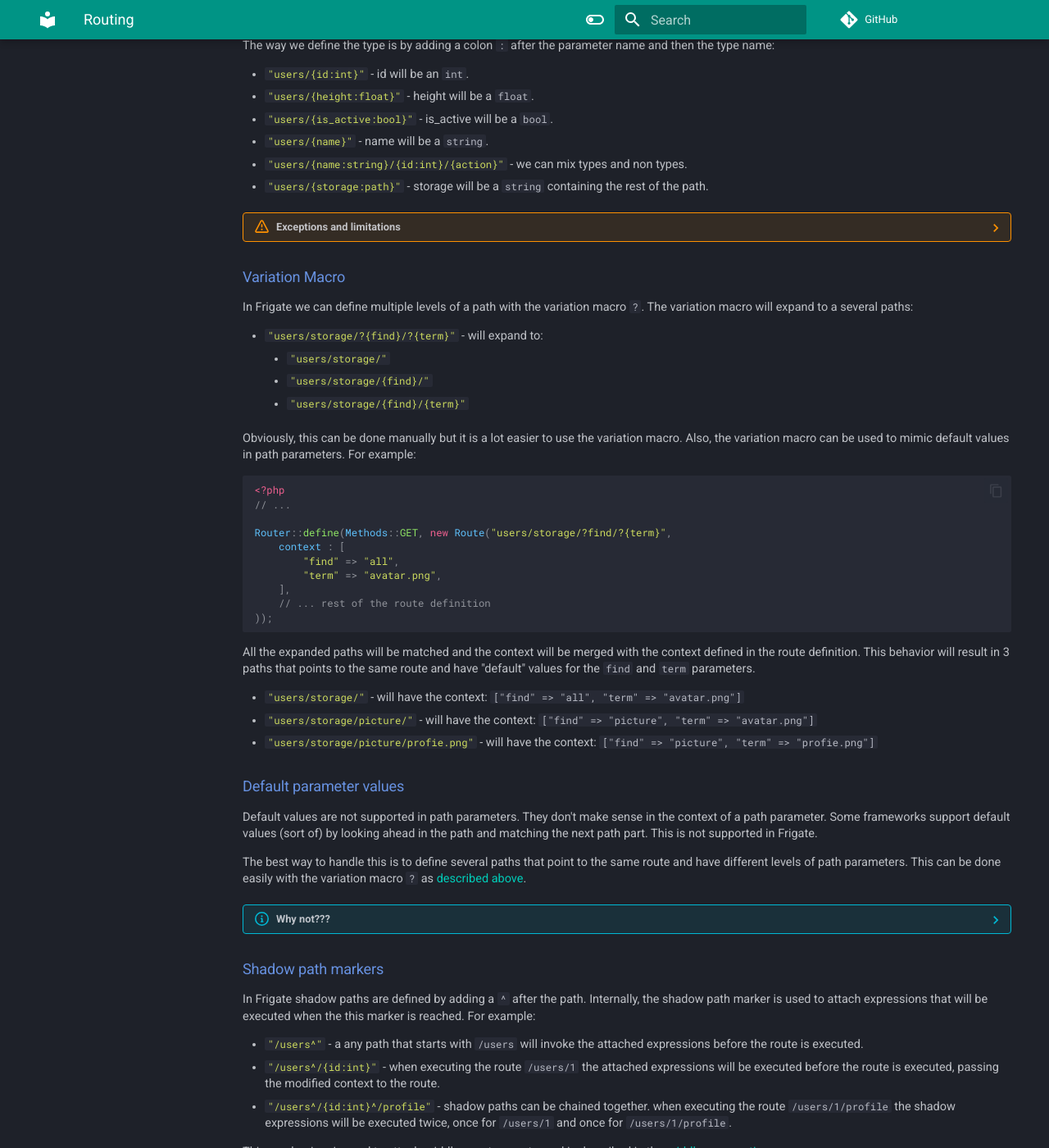
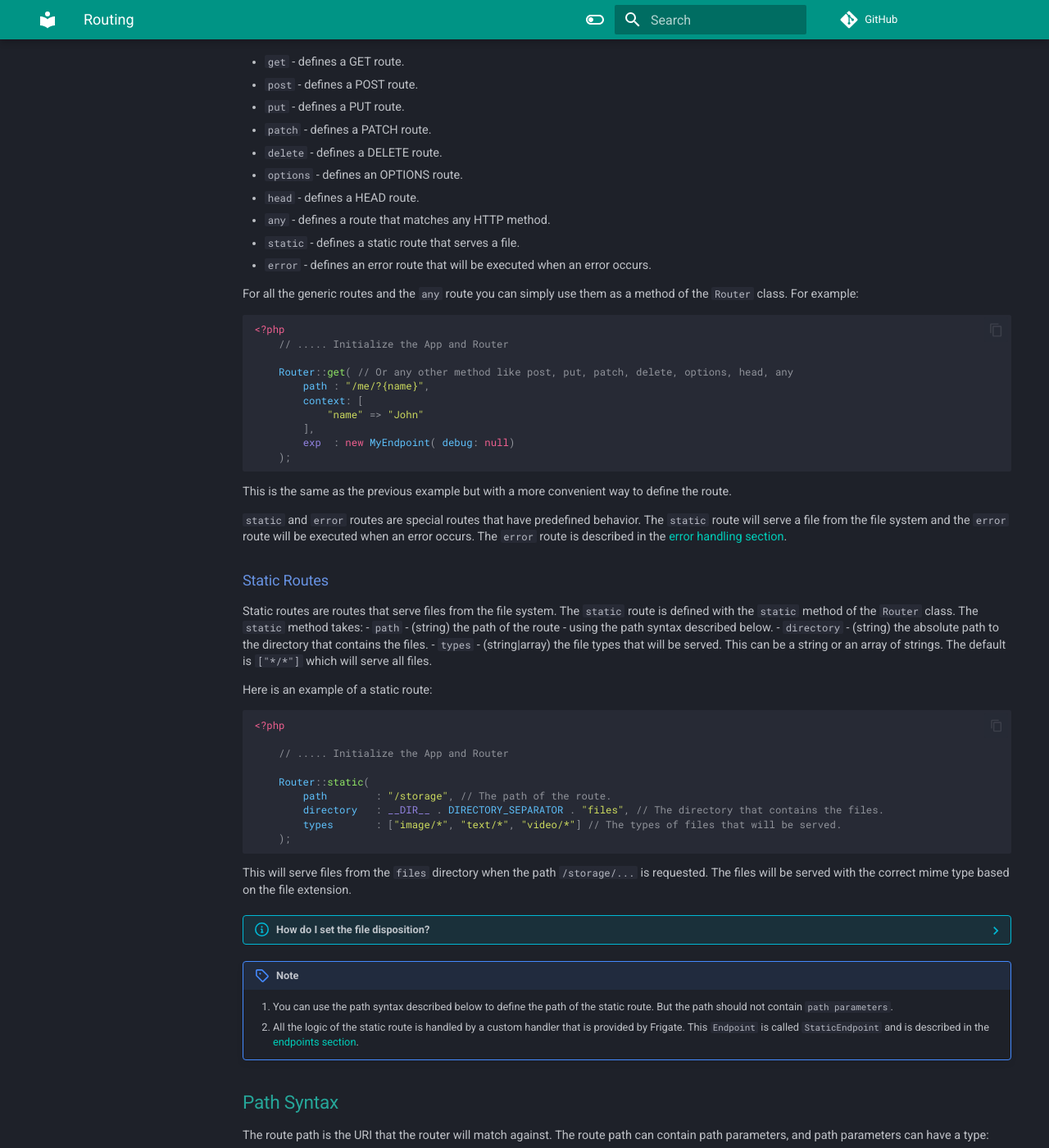
Before and after one commit to siktec-lab/Frigate, an MkDocs documentation site: the page built from docs/Documentation/routing.md, in a window 1280 px wide and 1400 px high, scrolled down 1184 px. Shown: the whole window at 82% size. Built offline with MkDocs 1.6.1 and Material for MkDocs 9.7.7, drawn with Linux system fonts in a browser that asks for light colours; comment, search, counter and statistics services are not loaded; some of the changed text lies outside the part shown.

Commit message:
updated todo + docs

````diff
--- a/docs/Documentation/routing.md
+++ b/docs/Documentation/routing.md
@@ -11,16 +11,129 @@ The router is initialized with the `init` method. The `init` method takes:
 
 // We use the Frigate Base class to help with environment variables.
 // This is not required but it is recommended.
-Router::init();
+Router::init(
+    load_request    : true, // (bool) Load the request immediately. Default is true.
+    debug           : null, // (null|bool) Enable debug mode. Default is null which will use the environment variable.
+    use_request     : null, // (null|string) Use a specific request object. Default is null which will use the default request object.
+    use_response    : null, // (null|string) Use a specific response object. Default is null which will use the default response object.
+);
 
-// That's it, the router is now initialized we can parse the request.
+// If the request is not loaded immediately we can load it later:
 Router::loadRequest();
 
 ```
 
-Parsing the request will simply load the current request method in the router.
+The router is now initialized and ready to define routes.
+The router parses the request and matches it against the defined routes. After the execution of the route, the response is sent to the client.
+
 
 ## Defining Routes
+
+Routes are defined with the `define` method. The `define` method takes:
+- `method` - the HTTP method of the route. This can be a string or an array of strings.
+- `route` - the `Route` object that defines the route logic.
+
+```php
+<?php
+    // ..... Initialize the App and Router
+
+    use Frigate\Routing\Http\Methods;
+    use Frigate\Routing\Routes\Route;
+
+    /*
+        Define a route - In this case a GET route that matches the path "/me/{some_name}""
+        and executes the MyEndpoint class.
+    */
+    Router::define(Methods::GET, new Route(
+        path : "/me/?{name}", // The path of the route.
+        context: [ // The context that will be passed to the endpoint.
+            "name" => "John" // The default value of the name parameter.
+        ],
+        exp  : new MyEndpoint( debug: null) // The endpoint class this route will execute.
+    );
+
+```
+
+This is the most basic way to define a route. The route will match the path `/me/` and `/me/John` etc... and will execute the `MyEndpoint` class which is a class that extends the `Endpoint` class - [about endpoints](#endpoints).
+
+### Generic Routes
+
+For convenience, the `Router` class has dome predefined methods for the most common HTTP methods and for the most common route types. These methods are:
+
+- `get` - defines a GET route.
+- `post` - defines a POST route.
+- `put` - defines a PUT route.
+- `patch` - defines a PATCH route.
+- `delete` - defines a DELETE route.
+- `options` - defines an OPTIONS route.
+- `head` - defines a HEAD route.
+- `any` - defines a route that matches any HTTP method.
+- `static` - defines a static route that serves a file.
+- `error` - defines an error route that will be executed when an error occurs.
+
+For all the generic routes and the `any` route you can simply use them as a method of the `Router` class. For example:
+
+```php
+<?php
+    // ..... Initialize the App and Router
+
+    Router::get( // Or any other method like post, put, patch, delete, options, head, any
+        path : "/me/?{name}",
+        context: [
+            "name" => "John"
+        ],
+        exp  : new MyEndpoint( debug: null)
+    );
+
+```
+
+This is the same as the previous example but with a more convenient way to define the route.
+
+`static` and `error` routes are special routes that have predefined behavior. The `static` route will serve a file from the file system and the `error` route will be executed when an error occurs. The `error` route is described in the [error handling section](#error-handling).
+
+### Static Routes
+
+Static routes are routes that serve files from the file system. The `static` route is defined with the `static` method of the `Router` class. The `static` method takes:
+- `path` - (string) the path of the route - using the path syntax described below.
+- `directory` - (string) the absolute path to the directory that contains the files.
+- `types` - (string|array) the file types that will be served. This can be a string or an array of strings. The default is `["*/*"]` which will serve all files.
+
+Here is an example of a static route:
+
+```php
+<?php
+
+    // ..... Initialize the App and Router
+
+    Router::static(
+        path        : "/storage", // The path of the route.
+        directory   : __DIR__ . DIRECTORY_SEPARATOR . "files", // The directory that contains the files.
+        types       : ["image/*", "text/*", "video/*"] // The types of files that will be served.
+    );
+
+```
+
+This will serve files from the `files` directory when the path `/storage/...` is requested. The files will be served with the correct mime type based on the file extension.
+
+??? info "How do I set the file disposition?"
+    By default, the file disposition is set to `inline`. This means that the file will be displayed in the browser. Which means that if the browser can display the file it will. If you want to force the download of the file you can set the file disposition to `attachment`. This can be done by passing the `types` parameter as an associative array where the key is the mime type and the value is the file disposition. For example:
+
+    ```php
+
+    <?php
+       // ....
+       types : [
+           "image/*" => "inline",
+           "text/*"  => "attachment",
+           "video/*" => "inline"
+       ]
+       // ....
+    ```
+
+!!! note
+    1. You can use the path syntax described below to define the path of the static route. But the path should not contain `path parameters`.
+    2. All the logic of the static route is handled by a custom handler that is provided by Frigate. This `Endpoint` is called `StaticEndpoint` and is described in the [endpoints section](#endpoints).
+
 
 ## Path Syntax
 
````
Also changed, not shown: TODO.md (+9 -4 lines), docs/Documentation/frigate-app.md (+1 -1 lines).
